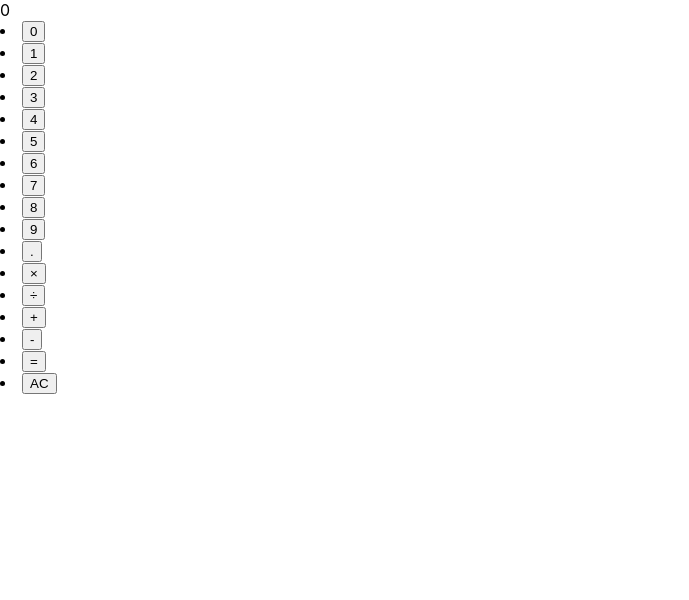
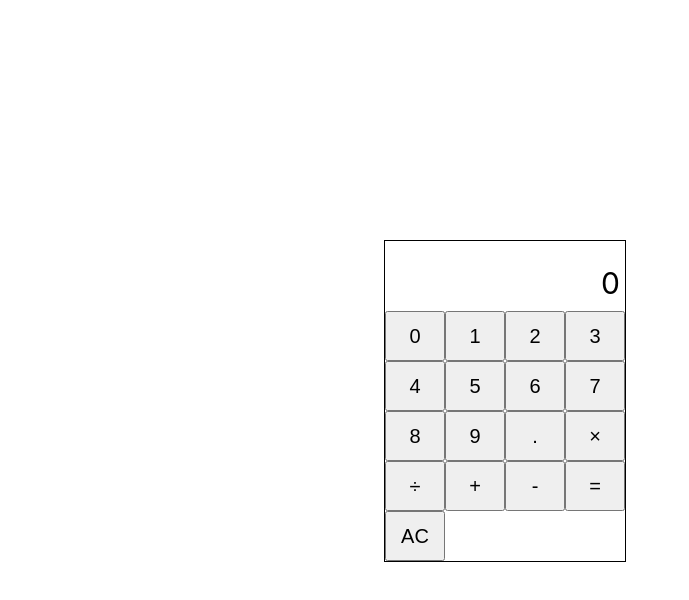
Before and after one commit to nima-m-git/calculator-react, a React (Create React App) app: page / in a window 1280 px wide. Shown: the top 600 px of the page, without its empty margins (0-689 px from the left). Built offline with nearby package versions, Linux system fonts and the light colour scheme.

Commit message:
base layout added for calculator, grid for buttons

```diff
--- a/package.json
+++ b/package.json
@@ -6,6 +6,7 @@
     "@testing-library/jest-dom": "^4.2.4",
     "@testing-library/react": "^9.3.2",
     "@testing-library/user-event": "^7.1.2",
+    "node-sass": "^4.14.1",
     "react": "^16.13.1",
     "react-dom": "^16.13.1",
     "react-scripts": "3.4.3"
--- a/src/App.js
+++ b/src/App.js
@@ -1,4 +1,6 @@
 import React from 'react';
+import './App.scss';
+
 import { add, subtract, multiply, divide } from './operations';
 import BUTTONS from './buttons';
 
@@ -117,7 +119,7 @@ class Calculator extends React.Component {
 
   render() {
     return (
-      <div>
+      <div class='calculator'>
         <Screen vals={this.state}/>
         <Buttons operate={this.buttonPress}/>
       </div>
@@ -128,11 +130,13 @@ class Calculator extends React.Component {
 
 const Buttons = (props) => {
   return (
-    BUTTONS.map((btn) =>
-      <li key={btn.val}>
-        <button onClick={() => props.operate(btn)}>{btn.val}</button>
-      </li>
-    )
+    <ul className='buttons'>
+      {BUTTONS.map((btn) =>
+        <li key={btn.val}>
+          <button onClick={() => props.operate(btn)}>{btn.val}</button>
+        </li>
+      )}
+    </ul>
   )
 }
 
@@ -157,8 +161,10 @@ const Screen = ({vals}) => {
   }
 
   return(
-    <div>
-      {screen}
+    <div className='screen'>
+      <div className='output'>
+        {screen}
+      </div>
     </div>
   )
 }
--- /dev/null
+++ b/src/App.scss
@@ -0,0 +1,43 @@
+* {
+  padding: 0;
+  margin: 0;
+
+  ul {
+    list-style: none;
+  }
+}
+
+.calculator {
+  border: 1px solid black;
+  margin: 0 auto;
+  display: inline-block;
+  position: absolute;
+  top: 30%;
+  left: 30%;
+}
+
+
+.buttons {
+  display: grid;
+  grid-template-columns: repeat(4, 60px);
+  grid-template-rows: repeat(5, 50px);
+
+  button {
+    height: 100%;
+    width: 100%;
+    font-size: 20px;
+  }
+}
+
+
+.screen {
+  position: relative;
+  height: 70px;
+  font-size: 30px;
+
+  .output {
+    position: absolute;
+    right: 5px;
+    bottom: 10px;
+  }
+}
```
Also changed, not shown: src/App.css (deleted, +0 -38 lines), 1 other file (tests, documents, lock files or other folders).
